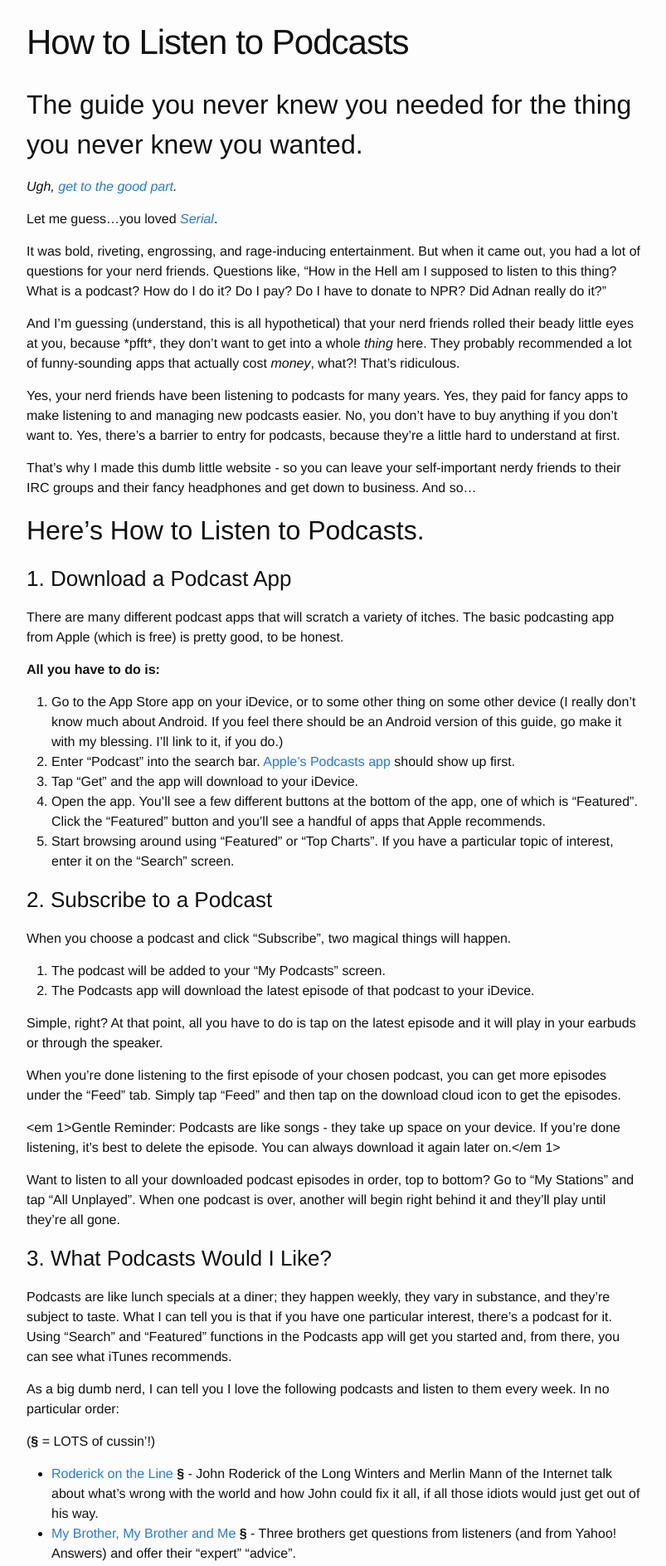
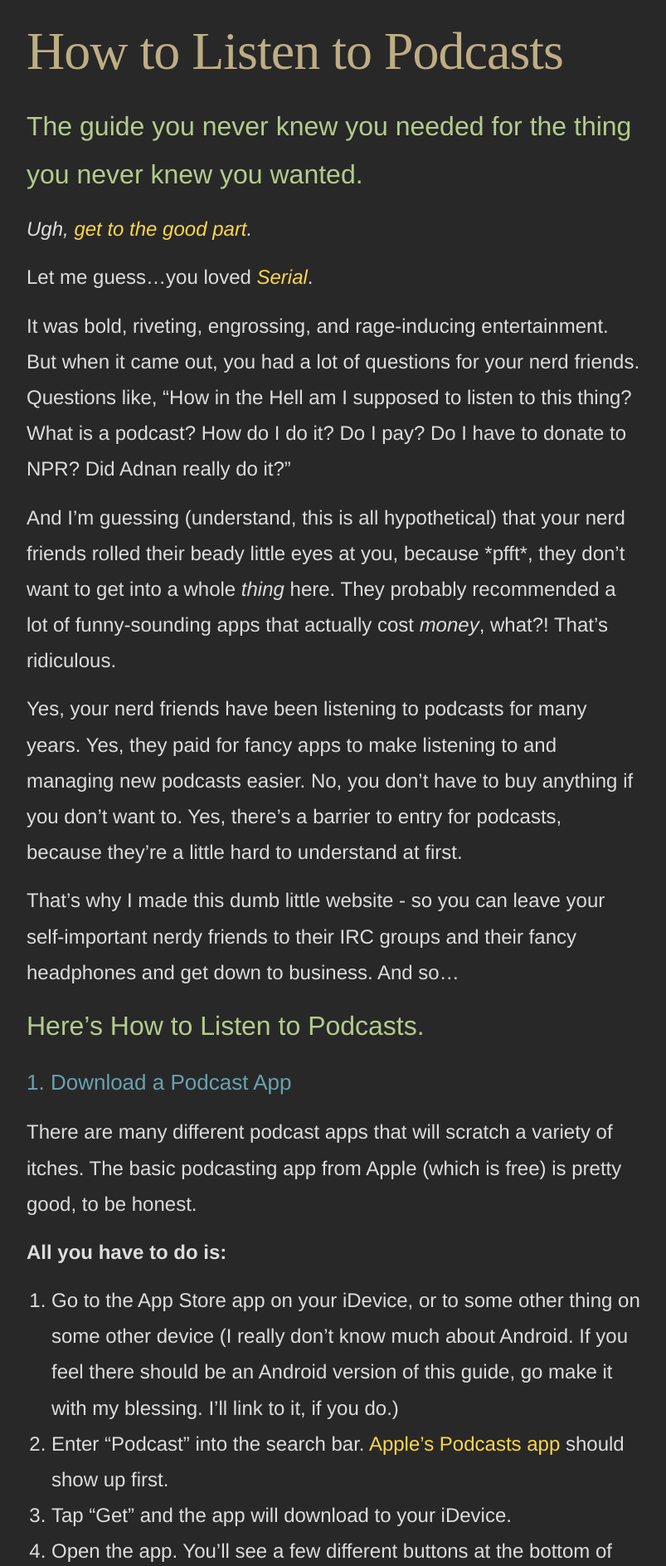
Before and after one commit to jimmymarks/podcastjustice, a Jekyll site: the page built from index.md, in a window 1280 px wide. Shown: the top 1887 px of the page at 83% size, without its empty margins (238-1041 px from the left). Built offline with Jekyll 4.4.1, drawn with Linux system fonts in a browser that asks for light colours; some web fonts are replaced.

Commit message:
Updates to style

```diff
--- a/_includes/head.html
+++ b/_includes/head.html
@@ -6,6 +6,7 @@
   <title>{% if page.title %}{{ page.title }}{% else %}{{ site.title }}{% endif %}</title>
   <meta name="description" content="{% if page.excerpt %}{{ page.excerpt | strip_html | strip_newlines | truncate: 160 }}{% else %}{{ site.description }}{% endif %}">
 
+  <link href='http://fonts.googleapis.com/css?family=Sorts+Mill+Goudy' rel='stylesheet' type='text/css'>
   <link rel="stylesheet" href="{{ "/css/main.css" | prepend: site.baseurl }}">
   <link rel="canonical" href="{{ page.url | replace:'index.html','' | prepend: site.baseurl | prepend: site.url }}">
   <link rel="alternate" type="application/rss+xml" title="{{ site.title }}" href="{{ "/feed.xml" | prepend: site.baseurl | prepend: site.url }}" />
--- a/_sass/_base.scss
+++ b/_sass/_base.scss
@@ -17,7 +17,7 @@ body {
     font-family: $base-font-family;
     font-size: $base-font-size;
     line-height: $base-line-height;
-    font-weight: 300;
+    font-weight: 100;
     color: $text-color;
     background-color: $background-color;
     -webkit-text-size-adjust: 100%;
@@ -83,8 +83,19 @@ h1, h2, h3, h4, h5, h6 {
     font-weight: 300;
 }
 
+h1{
+  color: $h1color;
+  font-family: 'Sorts Mill Goudy', serif;
+  font-size: 4rem;
+}
 
+h2{
+  color: $h2color;
+}
 
+h3{
+  color: $h3color;
+}
 /**
  * Links
  */
--- a/_sass/_layout.scss
+++ b/_sass/_layout.scss
@@ -198,7 +198,7 @@
 }
 
 .post-title {
-    font-size: 42px;
+    // font-size: 42px;
     letter-spacing: -1px;
     line-height: 1;
 
--- a/css/main.scss
+++ b/css/main.scss
@@ -7,15 +7,19 @@
 
 // Our variables
 $base-font-family: Helvetica, Arial, sans-serif;
-$base-font-size:   16px;
+$base-font-size:   24px;
 $small-font-size:  $base-font-size * 0.875;
-$base-line-height: 1.5;
+$base-line-height: 1.8;
 
 $spacing-unit:     30px;
 
-$text-color:       #111;
-$background-color: #fdfdfd;
-$brand-color:      #2a7ae2;
+$text-color:       #ddd;
+$background-color: #282828;
+$brand-color:      #FFD64B;
+
+$h1color: #bead85;
+$h2color: #b5ca8d;
+$h3color: #69A2B0;
 
 $grey-color:       #828282;
 $grey-color-light: lighten($grey-color, 40%);
```
Also changed, not shown: about.md (deleted, +0 -11 lines), 5 other files.
